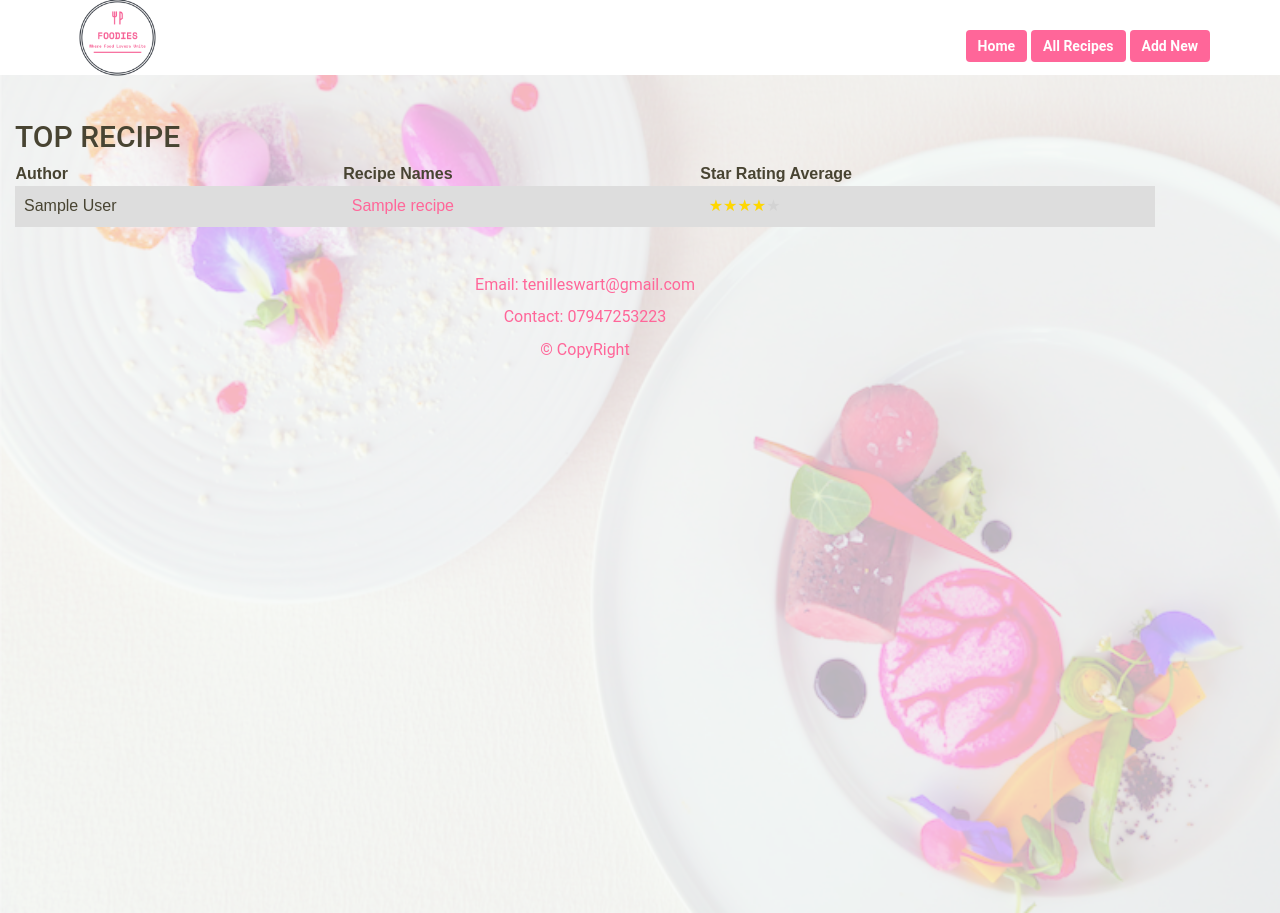
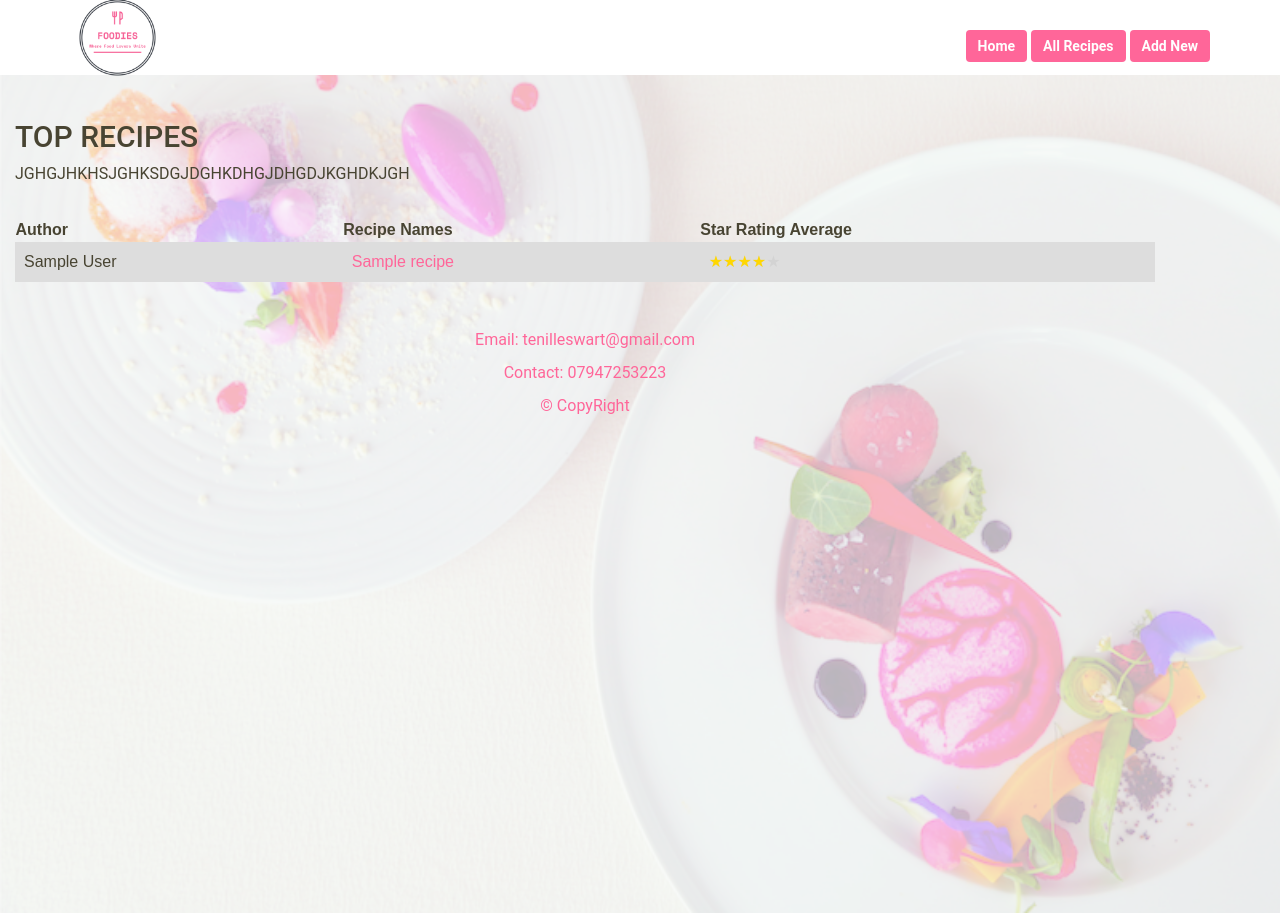
Before and after one commit to tenilleswart/foodies, a Flask app: page /topchef in a window 1280 px wide. Run offline with Flask 2, Linux system fonts and the light colour scheme; tables that the repository leaves empty hold one stand-in row (values such as "Sample post"); some libraries are stand-ins or nearby versions.

Commit message:
added comment to topchef.html page

```diff
--- a/templates/topchef.html
+++ b/templates/topchef.html
@@ -43,8 +43,10 @@
          <img src="/static/images/background.png" class="bg transparent">
     </div>
 <div class="container">
-<h2>TOP RECIPE</h2>
+<h2>TOP RECIPES</h2>
 
+<P>JGHGJHKHSJGHKSDGJDGHKDHGJDHGDJKGHDKJGH</P>
+<br/>
 <table>
   <tr>
     <th>Author</th>
@@ -52,15 +54,16 @@
     <th>Star Rating Average</th>
   </tr>
  {% for result in results %}
-  <tr>
+  <trss>
     <td>{{result.Author.first_name}} {{result.Author.last_name}}</td>
     <td><a href="/allrecipes/{{result.Recipe.recipe_id}}">{{result.Recipe.recipe_title}}</a></td>
     <td><span class="stars-container stars-{{result.Recipe.recipe_rating}}">
              ★★★★★
           </span></td>
   </tr>
+   {% endfor %}
 </table>
- {% endfor %}
+
 
 
 
```
